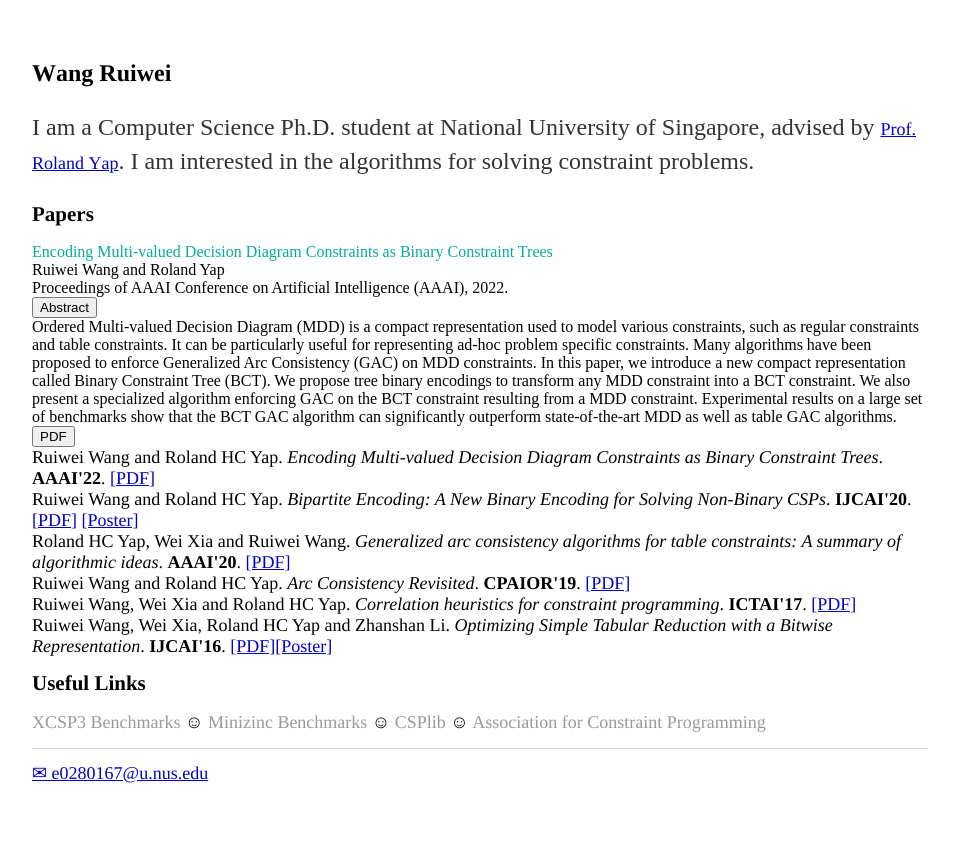
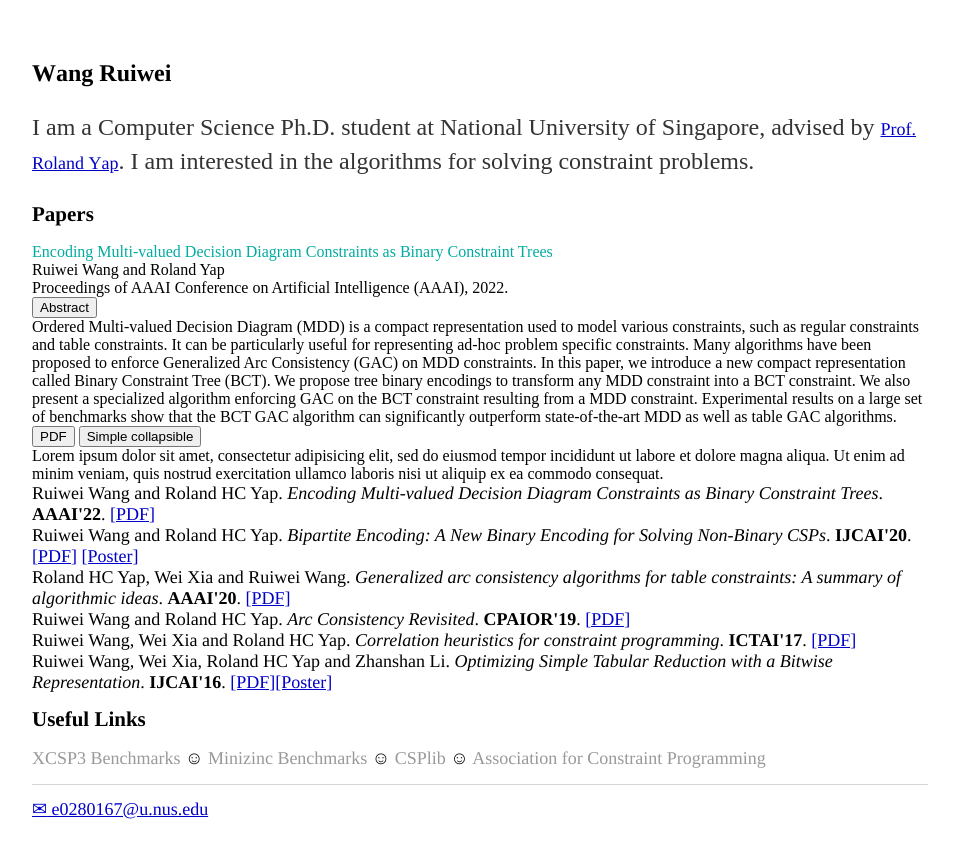
Before and after one commit to WangRuiwei/WangRuiwei.github.io, a Jekyll site: the page built from index.html, in a window 1280 px wide. Shown: the top 858 px of the page, without its empty margins (160-1113 px from the left). Built offline with Jekyll 4.4.1, drawn with Linux system fonts in a browser that asks for light colours.

Commit message:
Update index.html

```diff
--- a/index.html
+++ b/index.html
@@ -23,6 +23,13 @@
 PDF</button>
 </td>
 </tr>
+<button type="button" class="btn btn-info" data-toggle="collapse" data-target="#demo">Simple collapsible</button>
+<div id="demo" class="collapse">
+    Lorem ipsum dolor sit amet, consectetur adipisicing elit,
+    sed do eiusmod tempor incididunt ut labore et dolore magna aliqua. Ut enim ad minim veniam,
+    quis nostrud exercitation ullamco laboris nisi ut aliquip ex ea commodo consequat.
+</div>
+
 <p class="p3">
 Ruiwei Wang and Roland HC Yap. <i>Encoding Multi-valued Decision Diagram Constraints as Binary Constraint Trees</I>. <b>AAAI'22</b>. <a href="https://WangRuiwei.github.io/papers/AAAI2022-BCT.pdf"><span class="s2">[PDF]</span></a><br>
 Ruiwei Wang and Roland HC Yap. <i>Bipartite Encoding: A New Binary Encoding for Solving Non-Binary CSPs</I>. <b>IJCAI'20</b>. <a href="https://www.ijcai.org/Proceedings/2020/0165.pdf"><span class="s2">[PDF]</span></a> <a href="https://WangRuiwei.github.io/papers/poster.pdf"><span class="s2">[Poster]</span></a><br>
```
